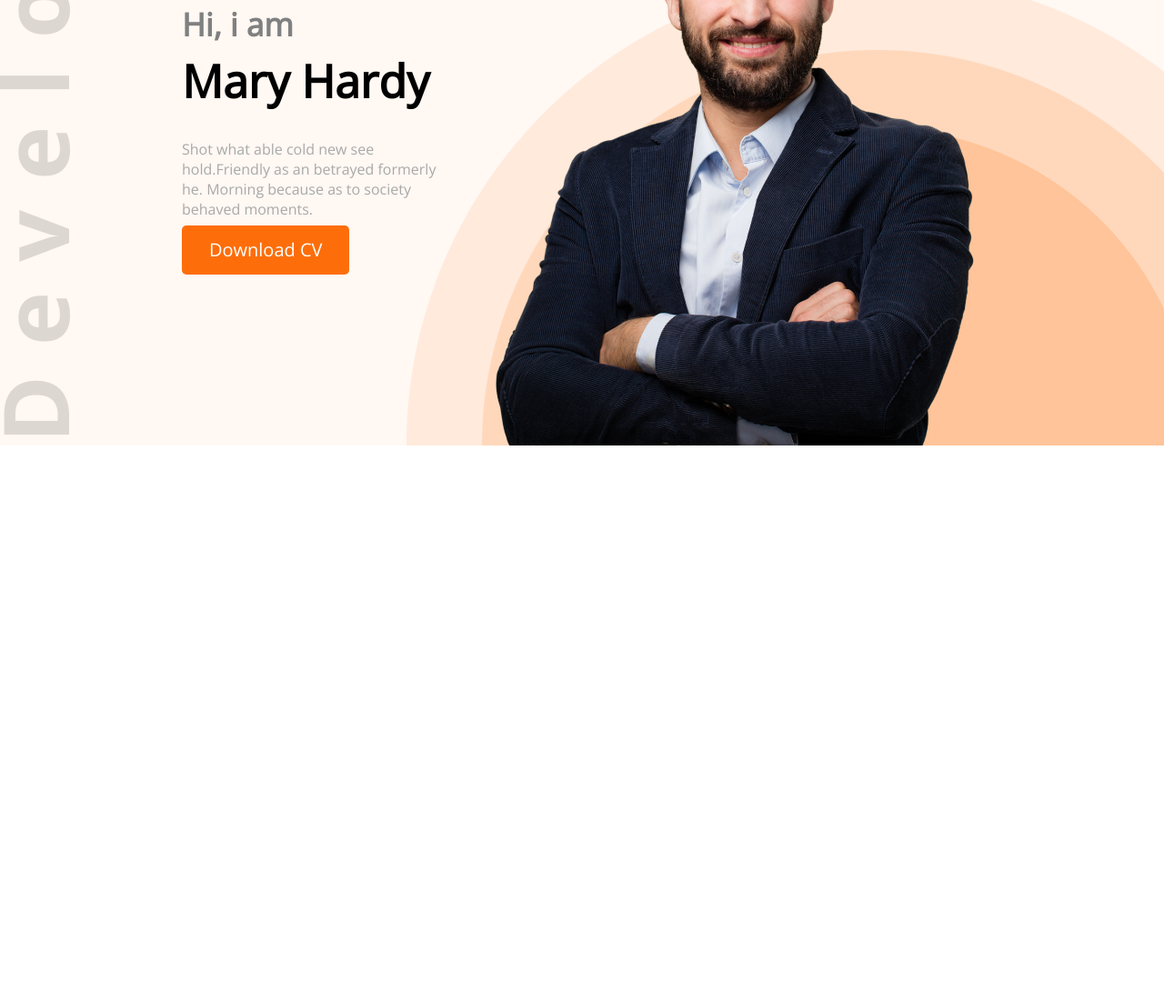
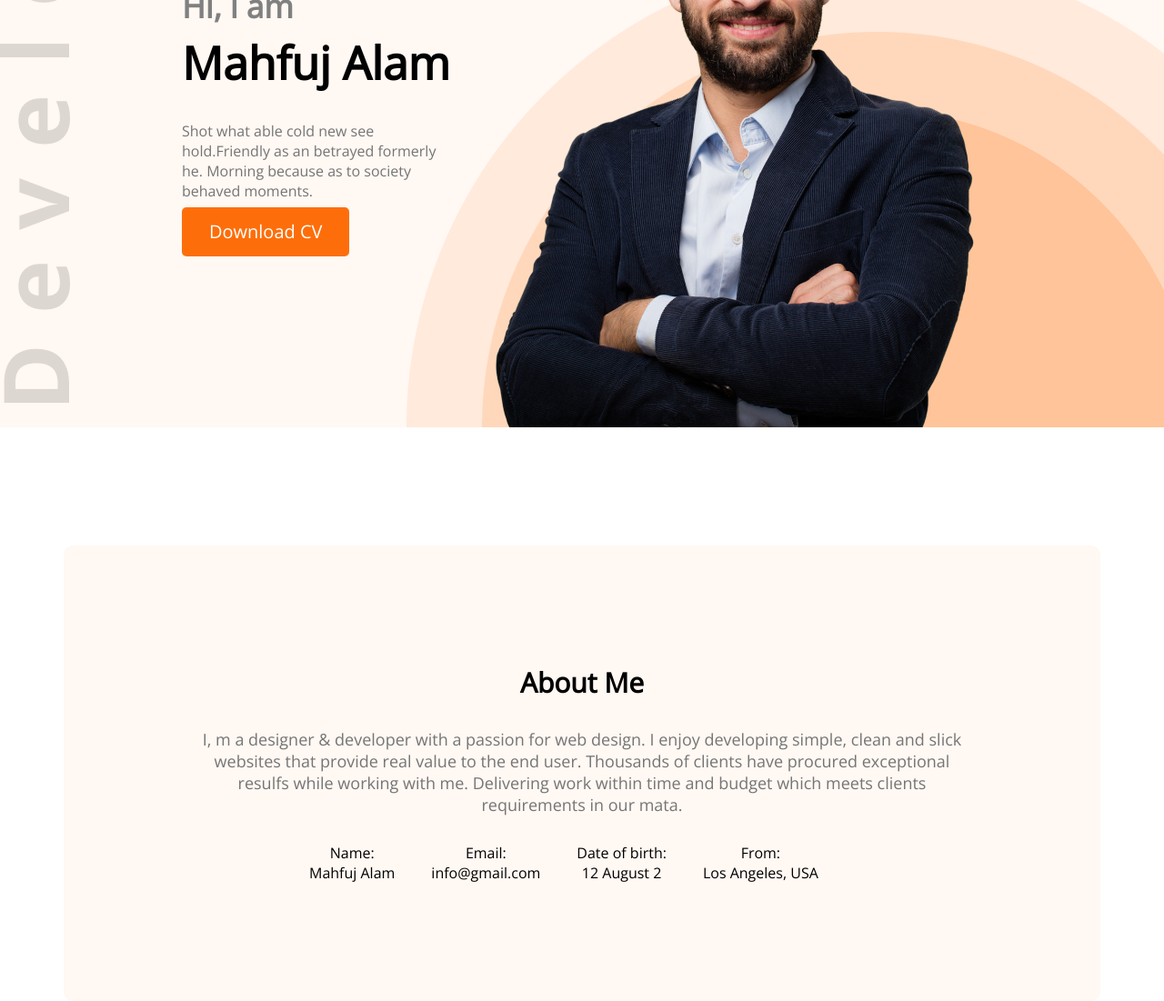
Before and after one commit to Mahfuj424/developer-fortfolio, a plain HTML site: page index.html in a window 1280 px wide. Shown: the part 347-1448 px from the top of the page at 91% size. Before the commit the page ends 837 px from the top, so only its background shows below. Drawn offline with nearby package versions, Linux system fonts and the light colour scheme.

Commit message:
third commit

```diff
--- a/index.html
+++ b/index.html
@@ -11,7 +11,7 @@
 <body>
     <header>
         <nav>
-            <h2 class="nav-title">Ma<span class="primary-color">r</span>y</h2>
+            <h2 class="nav-title">Ma<span class="primary-color">h</span>fuj</h2>
             <ul>
                 <li>Portfolio</li>
                 <li>Blog</li>
@@ -22,7 +22,7 @@
         <div class="banner">
             <div>
                 <h3 class="banner-sub-title">Hi, i am</h3>
-                <h1 class="banner-title">Mary Hardy</h1>
+                <h1 class="banner-title">Mahfuj Alam</h1>
                 <p>Shot what able cold new see hold.Friendly as an betrayed
                  formerly he. Morning because as to society behaved moments.
                 </p>
@@ -32,7 +32,34 @@
         </div>
     </header>
     <main>
-
+        <section class="about">
+            <h3 class="section-title">About Me</h3>
+            <p class="section-description">I, m a designer & developer with a
+             passion for web design. I enjoy developing simple, clean and
+             slick websites that provide real value to the end user. Thousands
+             of clients have procured exceptional resulfs while working with
+             me. Delivering work within time and budget which meets clients
+             requirements in our mata.
+            </p>
+            <div class="flex">
+                <ul class="first-ul">
+                    <li>Name:</li>
+                    <li>Mahfuj Alam</li>
+                </ul>
+                <ul class="second-ul">
+                    <li>Email:</li>
+                    <li>info@gmail.com</li>
+                </ul>
+                <ul class="third-ul">
+                    <li>Date of birth:</li>
+                    <li>12 August 2</li>
+                </ul>
+                <ul class="fourth-ul">
+                    <li>From:</li>
+                    <li>Los Angeles, USA</li>
+                </ul>
+            </div>
+        </section>
     </main>
     <footer>
 
--- a/style/portfolio.css
+++ b/style/portfolio.css
@@ -26,7 +26,8 @@ nav ul{
 nav{
     display: flex;
     justify-content: space-between;
-    margin: 50px 200px;
+   padding: 40px 200px;
+
 }
 .btn-primary{
     height: 54px;
@@ -50,12 +51,42 @@ nav{
     margin-bottom: 30px;
 }
 .banner p{
-    color: darkgray;
+    color:#757575;
     margin-bottom: 7px;
 }
 .banner-sub-title{
     font-size: 35px;
     color: gray;
     margin-bottom: 5px;
+}
+main{
+    max-width: 1140px;
+    margin: 0 auto;
+}
+.about{
+    margin-top: 130px;
+    background-color:  #FFF8F3;
+    border-radius: 10px;
+    padding: 130px 150px;
+}
+.section-title{
+    text-align: center;
+    margin-bottom: 30px;
+    font-size: 30px;
 
 }
+.section-description{
+    text-align: center;
+    font-size: 18px;
+    color: #757575;
+    margin-bottom: 30px;
+}
+
+.flex{
+    display: flex;
+    margin-left: 80px;
+}
+div ul{
+    list-style: none;
+    text-align: center;
+}
```
Also changed, not shown: images/profile-removebg.png (added), images/profile.png (added).
